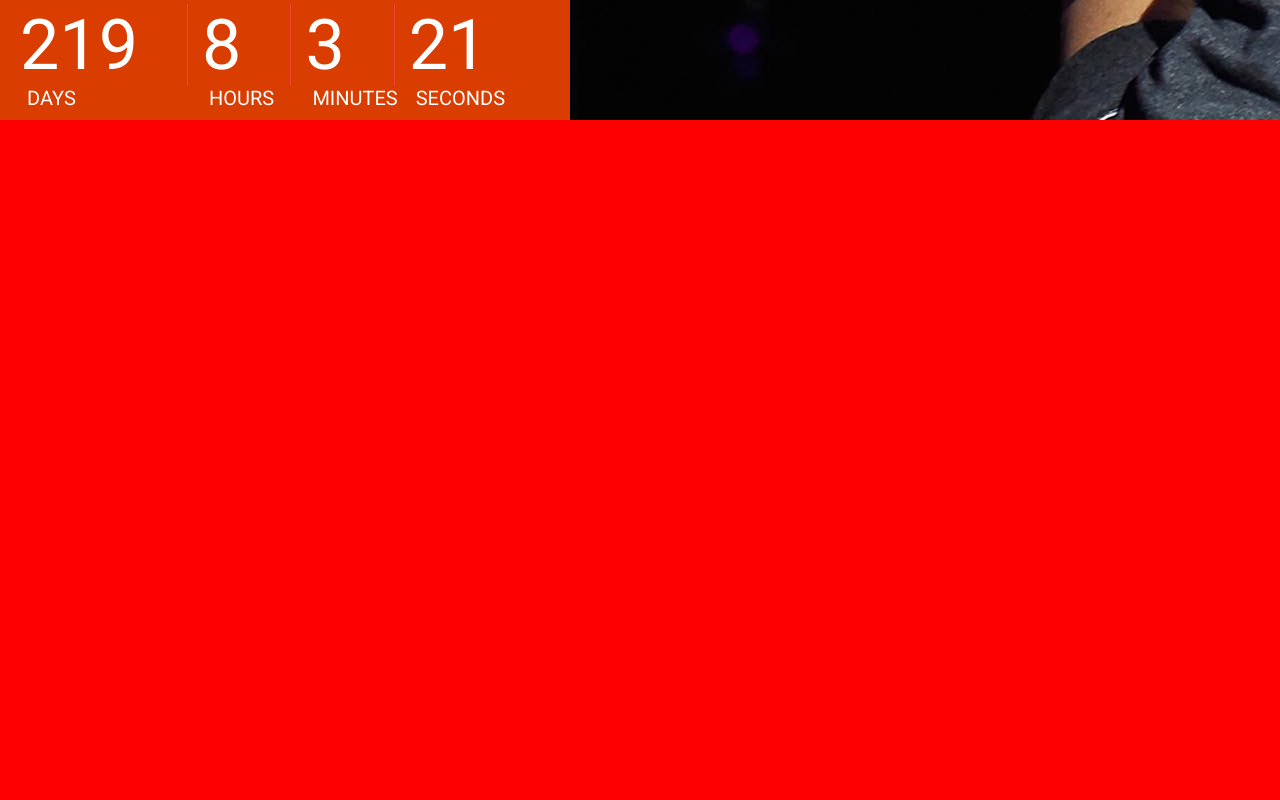
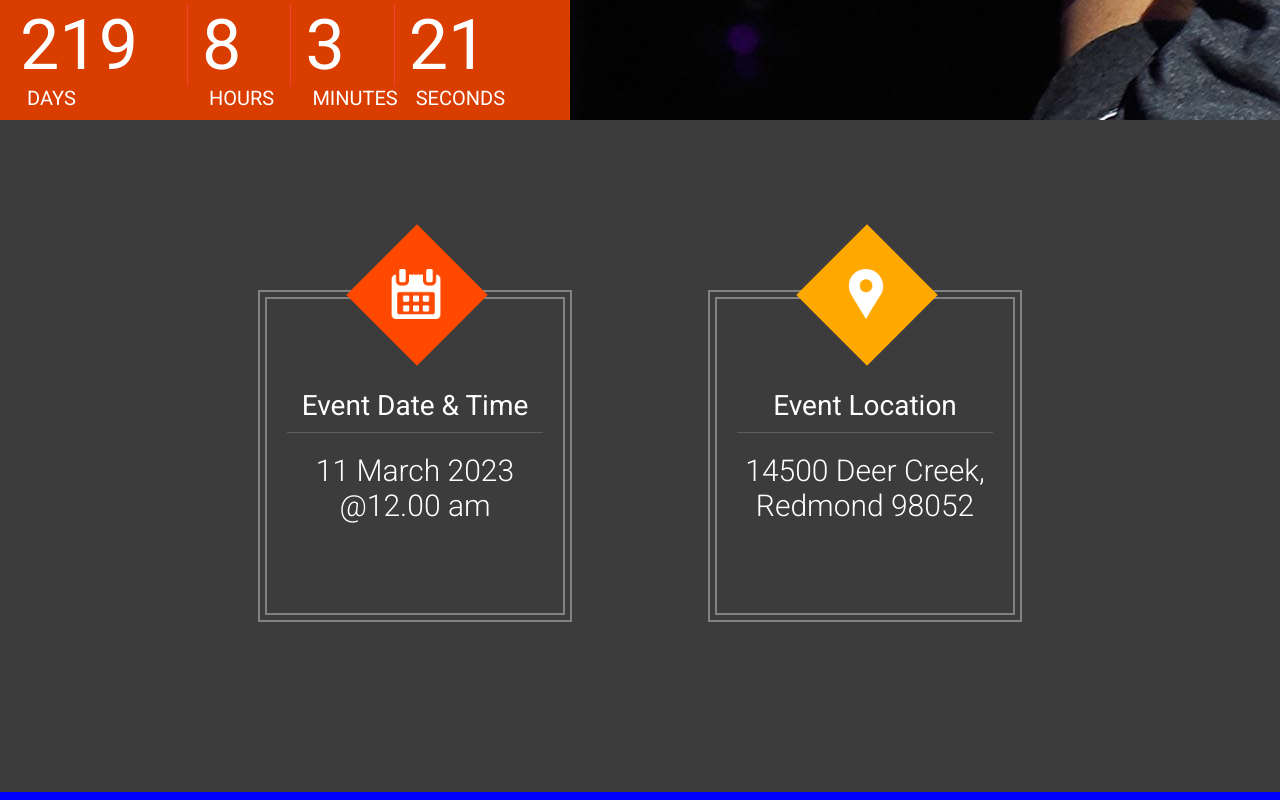
Before and after one commit to femmor/the-venue, a React (Create React App) app: page / in a window 1280 px wide. Shown: the part 680-1480 px from the top of the page. Built offline with nearby package versions, Linux system fonts and the light colour scheme.

Commit message:
Adds venueInfo component

```diff
--- a/src/App.js
+++ b/src/App.js
@@ -1,18 +1,14 @@
 import Featured from './components/featured';
 import Footer from './components/header_footer/Footer';
 import Header from './components/header_footer/Header';
+import VenueInfo from './components/venueInfo';
 
 const App = () => {
   return (
     <>
       <Header />
       <Featured />
-      <div
-        style={{
-          background: 'red',
-          height: '800px',
-        }}
-      ></div>
+      <VenueInfo />
       <div
         style={{
           background: 'blue',
--- /dev/null
+++ b/src/components/venueInfo/index.js
@@ -0,0 +1,47 @@
+import { Zoom } from 'react-awesome-reveal';
+import iconCalendar from '../../resources/images/icons/calendar.png';
+import iconLocation from '../../resources/images/icons/location.png';
+
+const VenueInfo = () => {
+  return (
+    <div className="bck_black">
+      <div className="center_wrapper">
+        <div className="vn_wrapper">
+          <Zoom triggerOnce className="vn_item">
+            <div>
+              <div className="vn_outer">
+                <div className="vn_inner">
+                  <div className="vn_icon_square bck_red"></div>
+                  <div
+                    className="vn_icon"
+                    style={{ background: `url(${iconCalendar})` }}
+                  ></div>
+                  <div className="vn_title">Event Date & Time</div>
+                  <div className="vn_desc">11 March 2023 @12.00 am</div>
+                </div>
+              </div>
+            </div>
+          </Zoom>
+          <Zoom triggerOnce className="vn_item" delay={500}>
+            <div>
+              <div className="vn_outer">
+                <div className="vn_inner">
+                  <div className="vn_icon_square bck_yellow"></div>
+                  <div>
+                    <div
+                      className="vn_icon"
+                      style={{ background: `url(${iconLocation})` }}
+                    ></div>
+                  </div>
+                  <div className="vn_title">Event Location</div>
+                  <div className="vn_desc">14500 Deer Creek, Redmond 98052</div>
+                </div>
+              </div>
+            </div>
+          </Zoom>
+        </div>
+      </div>
+    </div>
+  );
+};
+export default VenueInfo;
```
